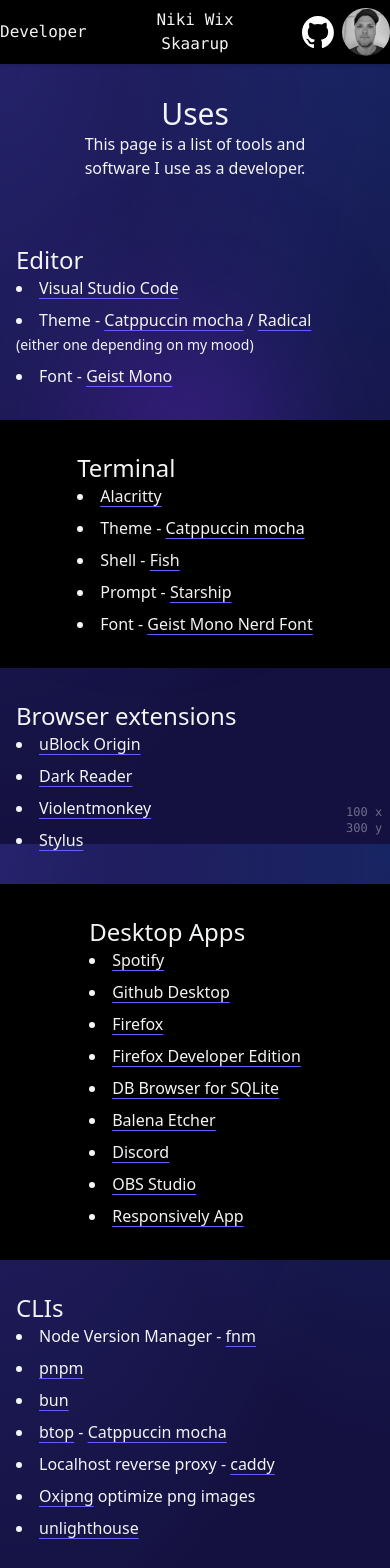
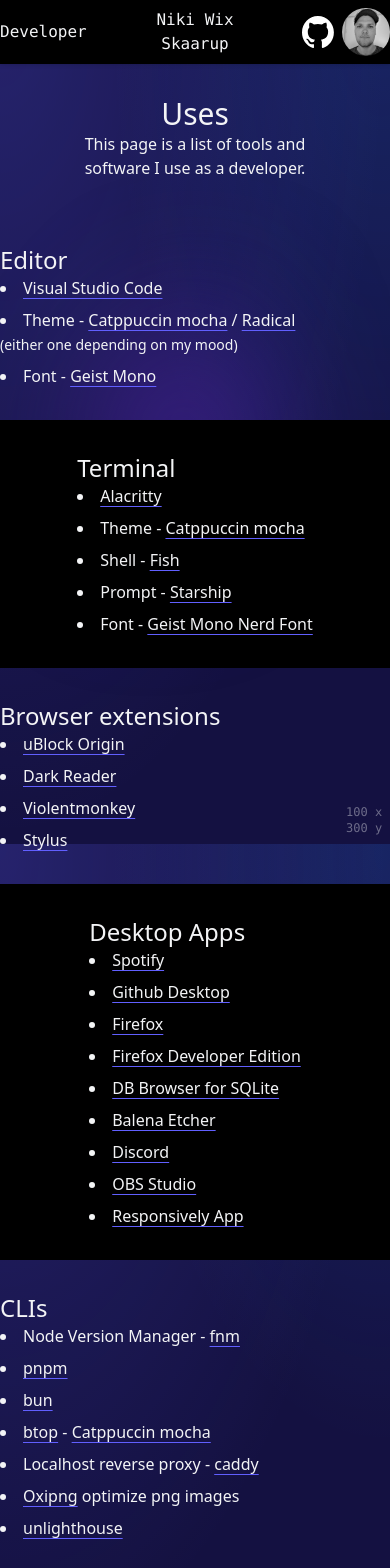
Before and after one commit to NikiSkaarup/skaarup.dev-v2, a SvelteKit app: page /uses in a window 390 px wide. Shown: the top 1568 px of the page. Built offline with nearby package versions, Linux system fonts and the light colour scheme.

Commit message:
padding is pain

```diff
--- a/src/routes/uses/+page.svelte
+++ b/src/routes/uses/+page.svelte
@@ -12,7 +12,7 @@
 		</p>
 	</header>
 
-	<UsesSection id="editor" class="px-4 lg:px-0">
+	<UsesSection id="editor">
 		<svelte:fragment slot="title">Editor</svelte:fragment>
 		<List>
 			<li>
@@ -53,7 +53,7 @@
 			</li>
 		</List>
 	</UsesSection>
-	<UsesSection id="browser-extensions" class="px-4 lg:px-0">
+	<UsesSection id="browser-extensions">
 		<svelte:fragment slot="title">Browser extensions</svelte:fragment>
 		<List>
 			<li><Link href="https://github.com/gorhill/uBlock">uBlock Origin</Link></li>
@@ -88,7 +88,7 @@
 			</li>
 		</List>
 	</UsesSection>
-	<UsesSection id="cli" class="px-4 lg:px-0">
+	<UsesSection id="cli">
 		<svelte:fragment slot="title">CLIs</svelte:fragment>
 		<List>
 			<li>
```
